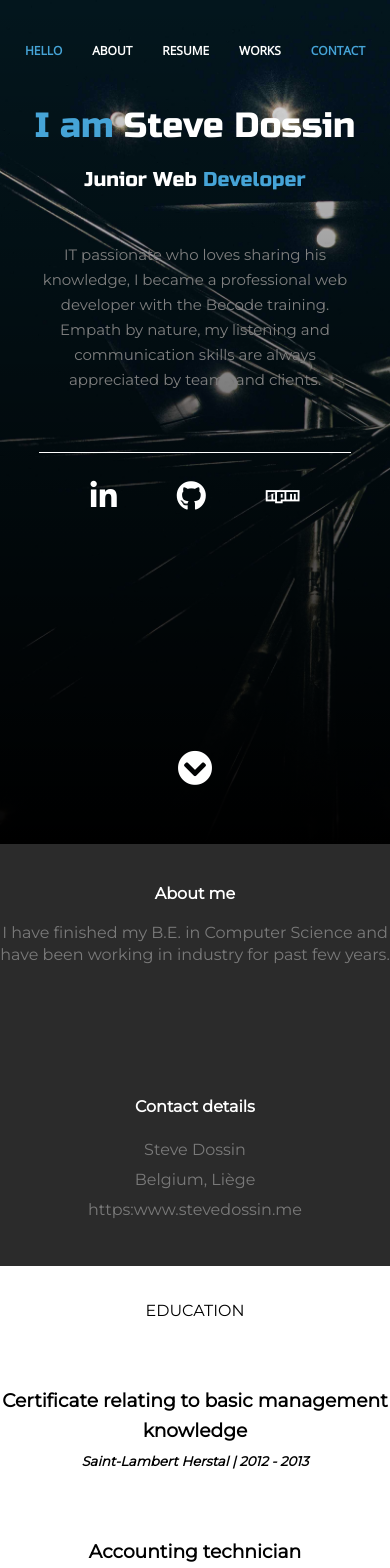
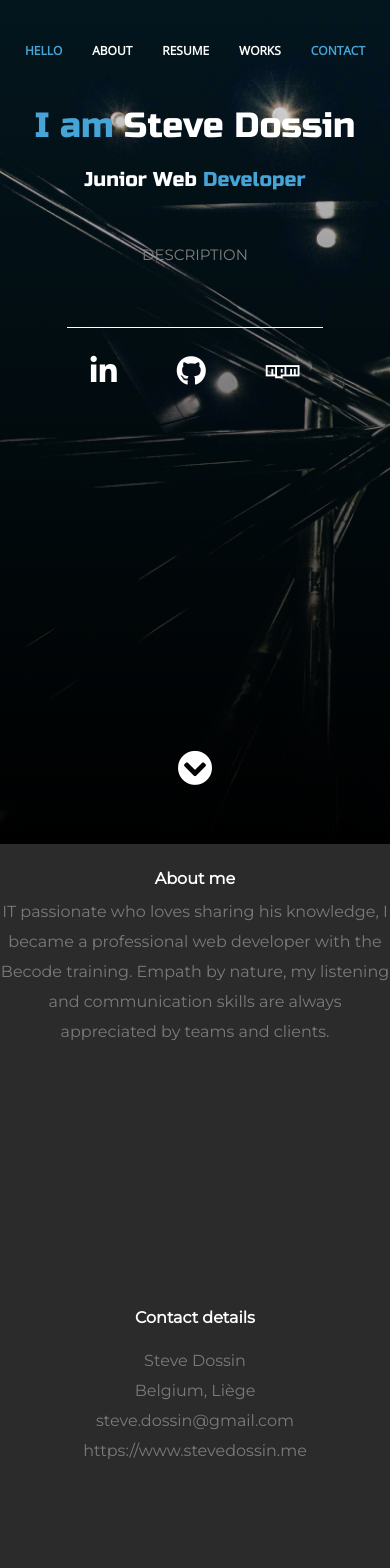
Before and after one commit to Stev07/Resume, a React (Vite) app: page / in a window 390 px wide. Shown: the top 1568 px of the page. Built offline with nearby package versions, Linux system fonts and the light colour scheme.

Commit message:
responsive about + some changes

```diff
--- a/index.html
+++ b/index.html
@@ -35,7 +35,7 @@
       href="https://fonts.googleapis.com/css?family=Russo+One"
       rel="stylesheet"
     />
-    <link rel="icon" href="../../../Téléchargements/favicon.ico" />
+    <link rel="icon" href="src/img/favicon.ico" />
     <link
       href="https://fonts.googleapis.com/css?family=Montserrat"
       rel="stylesheet"
--- a/src/Components/About.js
+++ b/src/Components/About.js
@@ -1,23 +1,29 @@
 import React from "react";
-import '../scss/about.scss';
+import "../scss/about.scss";
 
 class About extends React.Component {
   render() {
     return (
       <div id="about">
         <section className="about">
-                <div className="about-img">
-
-                </div>
+          <div className="about-img" />
           <div className="about-me">
-                    <h4>About me</h4><br/>
-                    <p>I have finished my B.E. in Computer Science and have been working in industry for past few years.</p>
+            <h4>About me</h4>
+            <br />
+            <p>
+              IT passionate who loves sharing his knowledge, I became a
+              professional web developer with the Becode training. Empath by
+              nature, my listening and communication skills are always
+              appreciated by teams and clients.
+            </p>
           </div>
           <div className="about-details">
-                    <h4>Contact details</h4><br/>
+            <h4>Contact details</h4>
+            <br />
             <p>Steve Dossin</p>
             <p>Belgium, Liège</p>
-                    <p>https:www.stevedossin.me</p>
+            <p>steve.dossin@gmail.com</p>
+            <p>https://www.stevedossin.me</p>
           </div>
         </section>
 
@@ -27,19 +33,21 @@ class About extends React.Component {
           </div>
           <div className="education-item1">
             <h3>Certificate relating to basic management knowledge</h3>
-                  <h5><em>Saint-Lambert Herstal | 2012 - 2013</em></h5>
+            <h5>
+              <em>Saint-Lambert Herstal | 2012 - 2013</em>
+            </h5>
             <p>blablablablabla</p>
           </div>
           <div className="education-item2">
             <h3>Accounting technician</h3>
-                  <h5><em>Saint-Lambert Herstal | 2009 - 2013</em></h5>
+            <h5>
+              <em>Saint-Lambert Herstal | 2009 - 2013</em>
+            </h5>
             <p>blablablablabla</p>
           </div>
           <div className="separate" />
         </section>
-
       </div>
-
     );
   }
 }
--- a/src/Components/Hello.js
+++ b/src/Components/Hello.js
@@ -19,10 +19,7 @@ class Hello extends React.Component {
           </div>
           <div>
             <p>
-              IT passionate who loves sharing his knowledge, I became a
-              professional web developer with the Becode training. Empath by
-              nature, my listening and communication skills are always
-              appreciated by teams and clients.
+              DESCRIPTION
             </p>
           </div>
           <div className="separate" />
--- a/src/scss/about.scss
+++ b/src/scss/about.scss
@@ -1,20 +1,20 @@
 #about {
   width: 100vw;
-  height: 100vh;
+  height: 150vh;
   font-family: 'Montserrat', sans-serif;
 
 
   .about {
-    height: 50vh;
+    height: 100vh;
     width: 100%;
     background: #2b2b2b;
     display: grid;
-    grid-template-columns: 0.5fr 1fr 2fr 0.5fr;
+    grid-template-columns: 0.5fr 1fr 2fr 0.1fr;
     grid-template-rows: 45% 45% 10%;
 
-    @media screen and (max-width: 576px) {
+    @media screen and (max-width: 772px) {
       grid-template-columns: 1fr;
-      grid-template-rows: 60% 40%;
+      grid-template-rows: 55% 45%;
 
     }
 
@@ -38,26 +38,26 @@
     height: 100%;
     grid-column: 3;
     grid-row: 1;
-    display: flex;
-    flex-wrap: wrap;
-    align-items: center;
     padding-top: 25px;
 
-    @media screen and (max-width: 576px) {
+    @media screen and (max-width: 772px) {
       display: block;
-      padding-top:40px;
       text-align: center;
     }
 
 
     h4 {
       color: white;
+      margin-bottom: -10px;
     }
     p {
       color: #7a7a7a;
       line-height: 30px;
-      @media screen and (max-width: 576px) {
-        line-height: 22px;
+
+
+      @media screen and (min-width:446px) and (max-width: 773px) {
+        padding: 50px;
+
       }
     }
   }
@@ -68,7 +68,7 @@
     grid-column: 3;
     grid-row: 2;
 
-    @media screen and (max-width: 576px) {
+    @media screen and (max-width: 772px) {
       text-align: center;
       padding-bottom: 10px;
 
@@ -106,6 +106,7 @@
         width: 100%;
         text-align: center;
         grid-row:1;
+        padding-top: 20px;
 
       }
     }
```
Also changed, not shown: 4 other files (tests, documents, lock files or other folders). Lines whose indentation alone changed are shown as unchanged.
